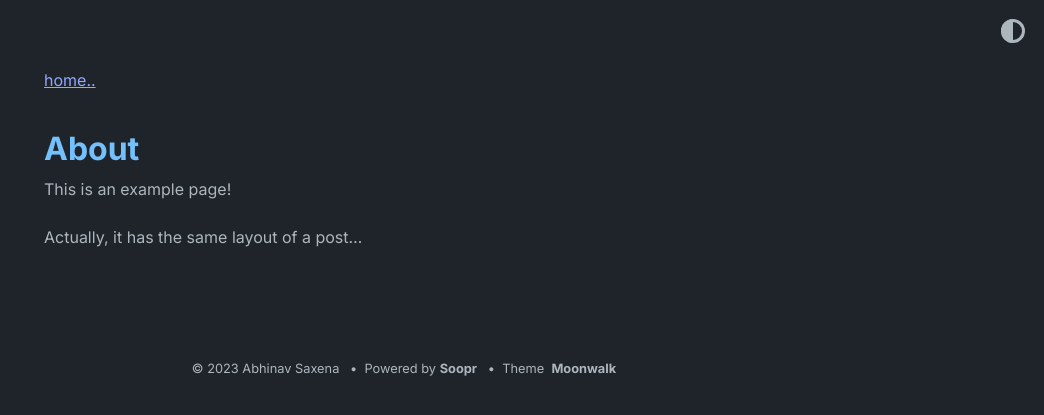
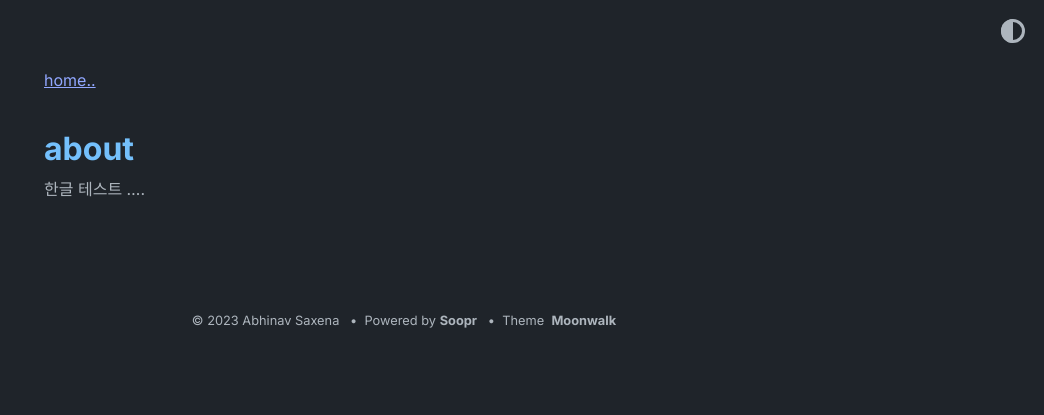
Before and after one commit to upod0310/upod0310.github.com, a Jekyll site: the page built from about.md, in a window 1280 px wide. Shown: the top 415 px of the page, without its empty margins (236-1280 px from the left). Built offline with Jekyll 4.4.1, drawn with Linux system fonts in a browser that asks for light colours.

Commit message:
Update about.md

```diff
--- a/about.md
+++ b/about.md
@@ -1,8 +1,7 @@
 ---
 layout: post
-title: About
+title: about
 ---
 
-This is an example page!
-
-Actually, it has the same layout of a post...
+한글 테스트
+....
```
